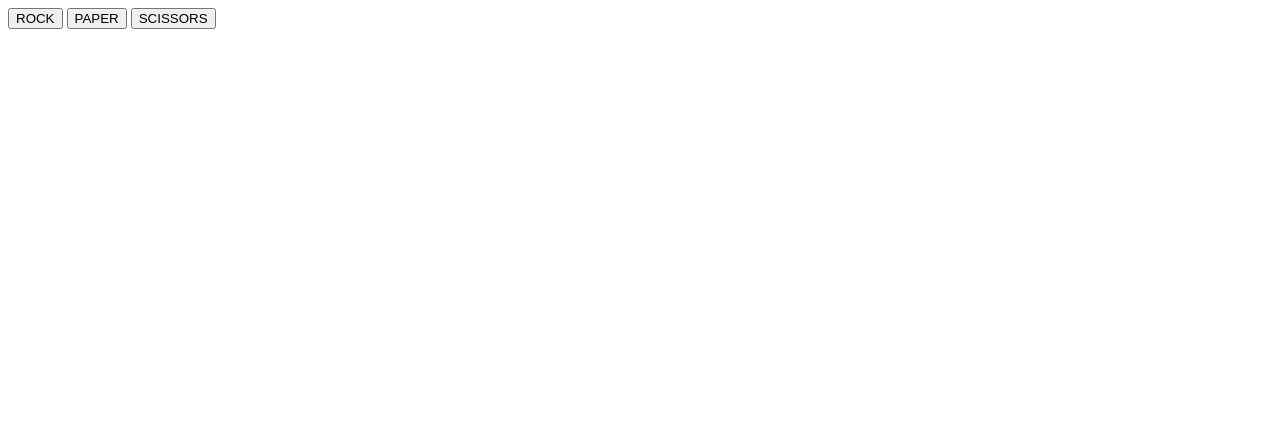
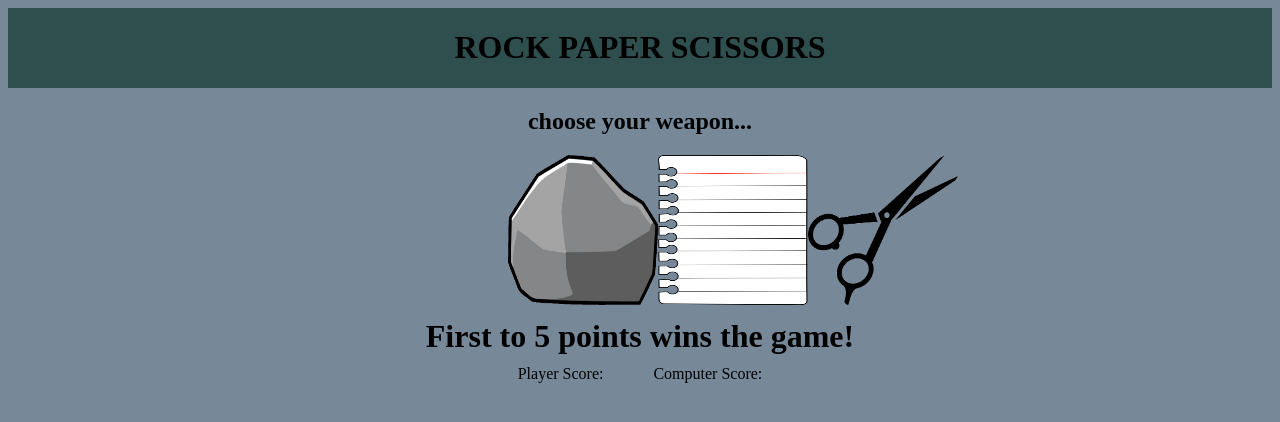
Before and after one commit to typiwo/rock-paper-scissors, a plain HTML site: page index.html in a window 1280 px wide. Drawn offline with Linux system fonts and the light colour scheme.

Commit message:
finished functionality and UI

```diff
--- a/app.js
+++ b/app.js
@@ -61,60 +61,60 @@ function playRound(playerChoice) {
     // Compare computerChoice to playerChoice
     if (playerChoice == "ROCK" && computerChoice == "ROCK") {
         resultsDiv.textContent = "It's a tie! (ROCK vs. ROCK)";
-        playerScoreDiv.textContent = playerScore;
-        computerScoreDiv.textContent = computerScore;
+        playerScoreDiv.textContent = `Player Score: ${playerScore}`;
+        computerScoreDiv.textContent = `Computer Score: ${computerScore}`;
     }
     else if (playerChoice == "ROCK" && computerChoice == "PAPER") {
         resultsDiv.textContent = "You lose! PAPER beats ROCK!";
         computerScore += 1;
-        playerScoreDiv.textContent = playerScore;
-        computerScoreDiv.textContent = computerScore;
+        playerScoreDiv.textContent = `Player Score: ${playerScore}`;
+        computerScoreDiv.textContent = `Computer Score: ${computerScore}`;
         checkForWinner(playerScore, computerScore);
     }
     else if (playerChoice == "ROCK" && computerChoice == "SCISSORS") {
         resultsDiv.textContent = "You win! ROCK beats SCISSORS!";
         playerScore += 1;
-        playerScoreDiv.textContent = playerScore;
-        computerScoreDiv.textContent = computerScore;
+        playerScoreDiv.textContent = `Player Score: ${playerScore}`;
+        computerScoreDiv.textContent = `Computer Score: ${computerScore}`;
         checkForWinner(playerScore, computerScore);
     }
     else if (playerChoice == "PAPER" && computerChoice == "ROCK") {
         resultsDiv.textContent = "You win! PAPER beats ROCK!";
         playerScore += 1;
-        playerScoreDiv.textContent = playerScore;
-        computerScoreDiv.textContent = computerScore;
+        playerScoreDiv.textContent = `Player Score: ${playerScore}`;
+        computerScoreDiv.textContent = `Computer Score: ${computerScore}`;
         checkForWinner(playerScore, computerScore);
     }
     else if (playerChoice == "PAPER" && computerChoice == "PAPER") {
         resultsDiv.textContent = "It's a tie! (PAPER vs. PAPER)";
-        playerScoreDiv.textContent = playerScore;
-        computerScoreDiv.textContent = computerScore;
+        playerScoreDiv.textContent = `Player Score: ${playerScore}`;
+        computerScoreDiv.textContent = `Computer Score: ${computerScore}`;
     }
     else if (playerChoice == "PAPER" && computerChoice == "SCISSORS") {
         resultsDiv.textContent = "You lose! SCISSORS beats PAPER!";
         computerScore += 1;
-        playerScoreDiv.textContent = playerScore;
-        computerScoreDiv.textContent = computerScore;
+        playerScoreDiv.textContent = `Player Score: ${playerScore}`;
+        computerScoreDiv.textContent = `Computer Score: ${computerScore}`;
         checkForWinner(playerScore, computerScore);
     }
     else if (playerChoice == "SCISSORS" && computerChoice == "ROCK") {
         resultsDiv.textContent = "You lose! ROCK beats SCISSORS!";
         computerScore += 1;
-        playerScoreDiv.textContent = playerScore;
-        computerScoreDiv.textContent = computerScore;
+        playerScoreDiv.textContent = `Player Score: ${playerScore}`;
+        computerScoreDiv.textContent = `Computer Score: ${computerScore}`;
         checkForWinner(playerScore, computerScore);
     }
     else if (playerChoice == "SCISSORS" && computerChoice == "PAPER") {
         resultsDiv.textContent = "You win! SCISSORS beats PAPER!";
         playerScore += 1;
-        playerScoreDiv.textContent = playerScore;
-        computerScoreDiv.textContent = computerScore;
+        playerScoreDiv.textContent = `Player Score: ${playerScore}`;
+        computerScoreDiv.textContent = `Computer Score: ${computerScore}`;
         checkForWinner(playerScore, computerScore);
     }
     else if (playerChoice == "SCISSORS" && computerChoice == "SCISSORS") {
         resultsDiv.textContent = "It's a tie! (SCISSORS vs. SCISSORS)";
-        playerScoreDiv.textContent = playerScore;
-        computerScoreDiv.textContent = computerScore;
+        playerScoreDiv.textContent = `Player Score: ${playerScore}`;
+        computerScoreDiv.textContent = `Computer Score: ${computerScore}`;
     }
     else {
         resultsDiv.textContent = "ERROR";
--- a/index.html
+++ b/index.html
@@ -9,23 +9,37 @@
 </head>
 <body>
 
+    <div class="title">
+        <h1>ROCK PAPER SCISSORS</h1>
+    </div>
+
+    <div class="subtitle">
+        <h2>choose your weapon...</h2>
+    </div>
+
     <!--Create div for the buttons -->
     <div class="rps-buttons">
         <!--Create buttons for each choice (R/P/S)-->
-        <button id="rock">ROCK</button>
-        <button id="paper">PAPER</button>
-        <button id="scissors">SCISSORS</button>
+        <button id="rock">
+            <img src="images/rock.png">
+        </button>
+        <button id="paper">
+            <img src="images/paper.png">
+        </button>
+        <button id="scissors">
+            <img src="images/scissors.png">
+        </button>
     </div>
 
     <!--Div for displaying game results -->
     <div class="results">
-
+        First to 5 points wins the game!
     </div>
 
     <!--Div for displaying user score -->
     <div class="score">
-        <div id="playerScore"></div>
-        <div id="computerScore"></div>
+        <div id="playerScore">Player Score: </div>
+        <div id="computerScore">Computer Score: </div>
     </div>
 
 
--- a/style.css
+++ b/style.css
@@ -0,0 +1,79 @@
+/* Whole webpage */
+body {
+    background-color:lightslategrey;
+}
+
+/* Title block */
+.title {
+    display: flex;
+    justify-content:center;
+    align-items: center;
+    background-color: darkslategrey;
+}
+
+/* Subtitle block */
+.subtitle {
+    display: flex;
+    justify-content:center;
+    align-items: center;
+}
+
+/* RPS button area */
+.rps-buttons {
+    display: flex;
+    justify-content:space-between;
+    align-items: center;
+    margin-left: 500px;
+    margin-right: 500px;
+}
+
+#rock {
+    background-color: transparent;
+}
+
+#paper {
+    background-color: transparent;
+}
+
+#scissors {
+    background-color: transparent;
+}
+
+img {
+    width: 150px;
+    height: 150px;
+    background-color: transparent;
+    position: relative;
+}
+
+button {
+    padding: 0;
+    border: none;
+    background: none;
+    cursor: pointer;
+}
+
+button:hover {
+    transform: scale(1.1);
+    transition: all .3s;
+}
+
+/* Results area */
+.results {
+    display: flex;
+    justify-content:center;
+    align-items: center;
+    margin: 10px;
+    font-size: 32px;
+    font-weight: bold;
+}
+
+.score {
+    display: flex;
+    justify-content: center;
+    align-items: center;
+}
+
+.score > #playerScore {
+    margin-right: 50px;
+}
```
Also changed, not shown: images/paper.png (added), images/rock.png (added), images/scissors.png (added).
